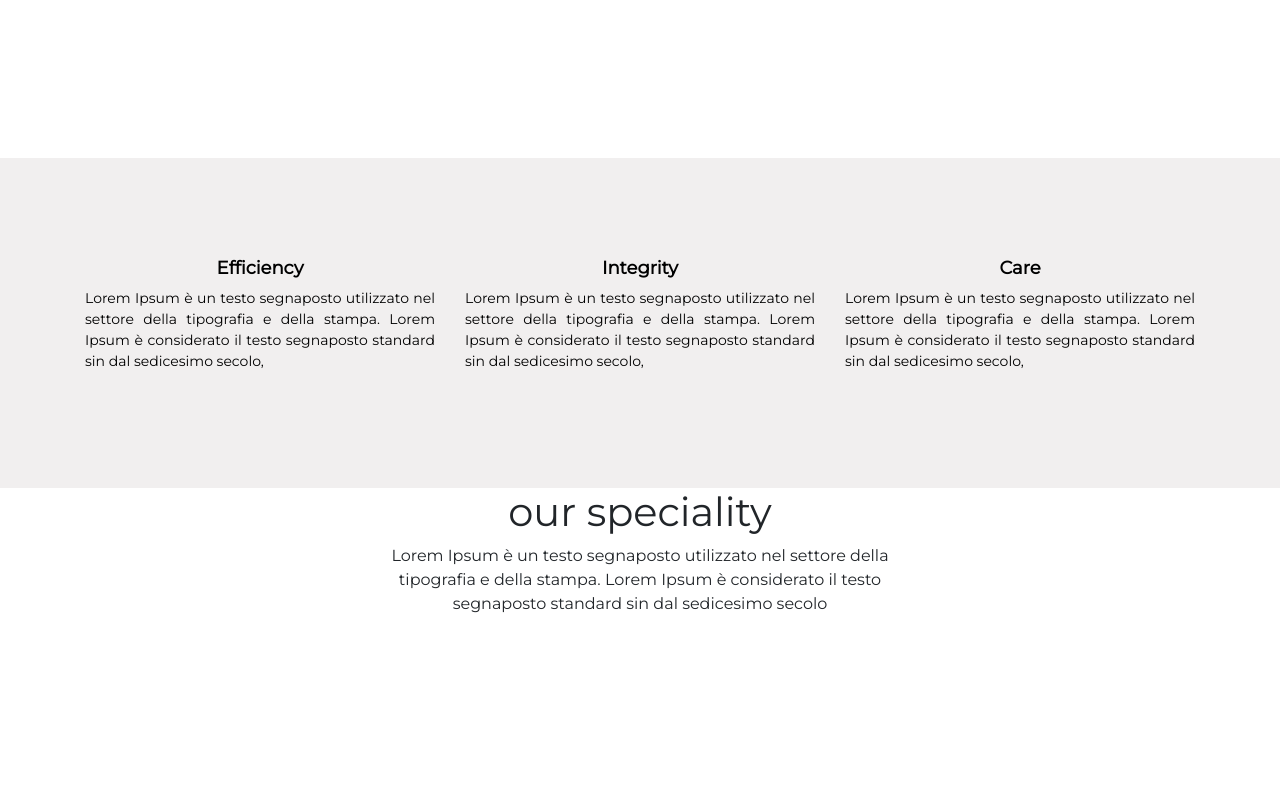
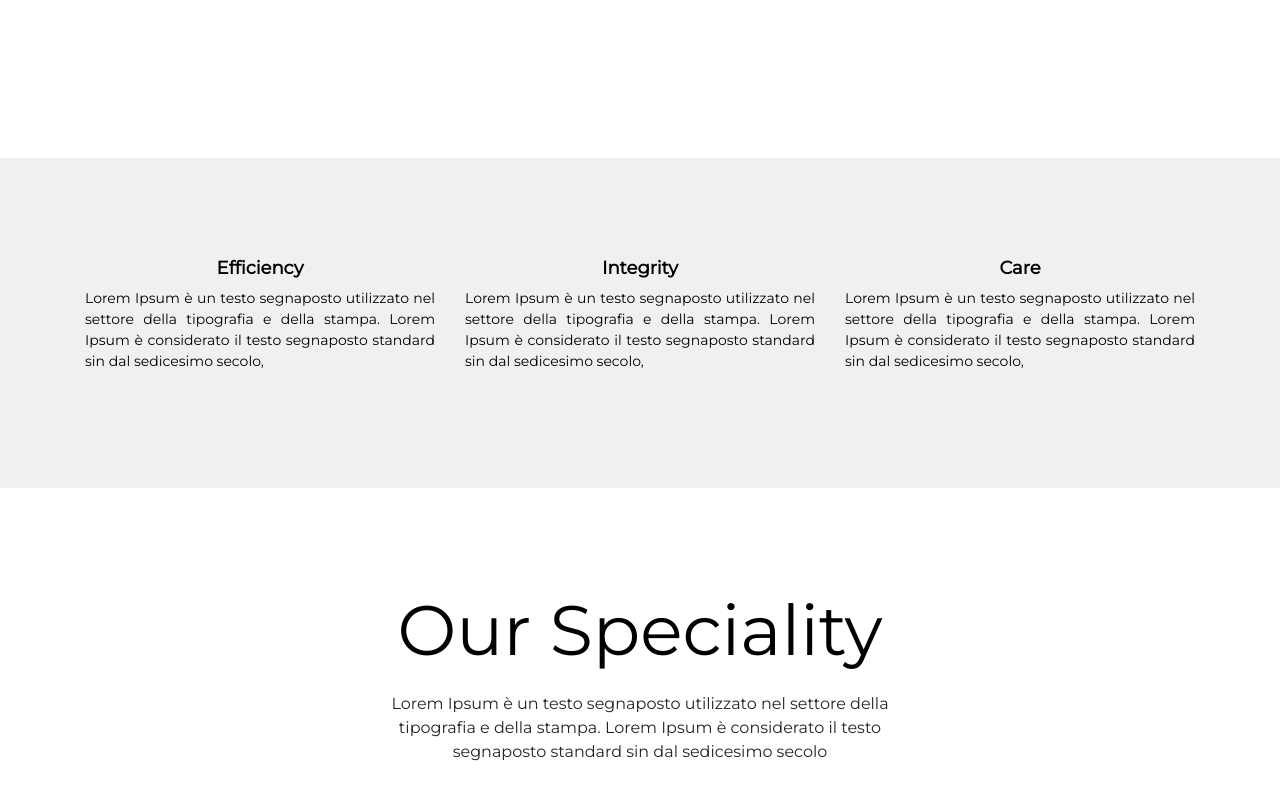
Before and after one commit to irabi01/bofu_website, a React (Create React App) app: page / in a window 1280 px wide. Shown: the part 402-1202 px from the top of the page. Before the commit the page ends 1034 px from the top, so only its background shows below. Built offline with nearby package versions, Linux system fonts and the light colour scheme.

Commit message:
add css in about section

```diff
--- a/src/App.css
+++ b/src/App.css
@@ -39,3 +39,16 @@
   font-size: 14px;
   font-family: 'Montserrat', sans-serif;
 }
+
+/* about style */
+.about{
+  padding: 100px 0px;
+}
+.about h1{
+  font-size: 70px;
+  color: #000;
+  font-weight: 400;
+  font-family: 'Montserrat', sans-serif;
+  text-transform: capitalize;
+  margin-bottom: 20px;
+}
```
